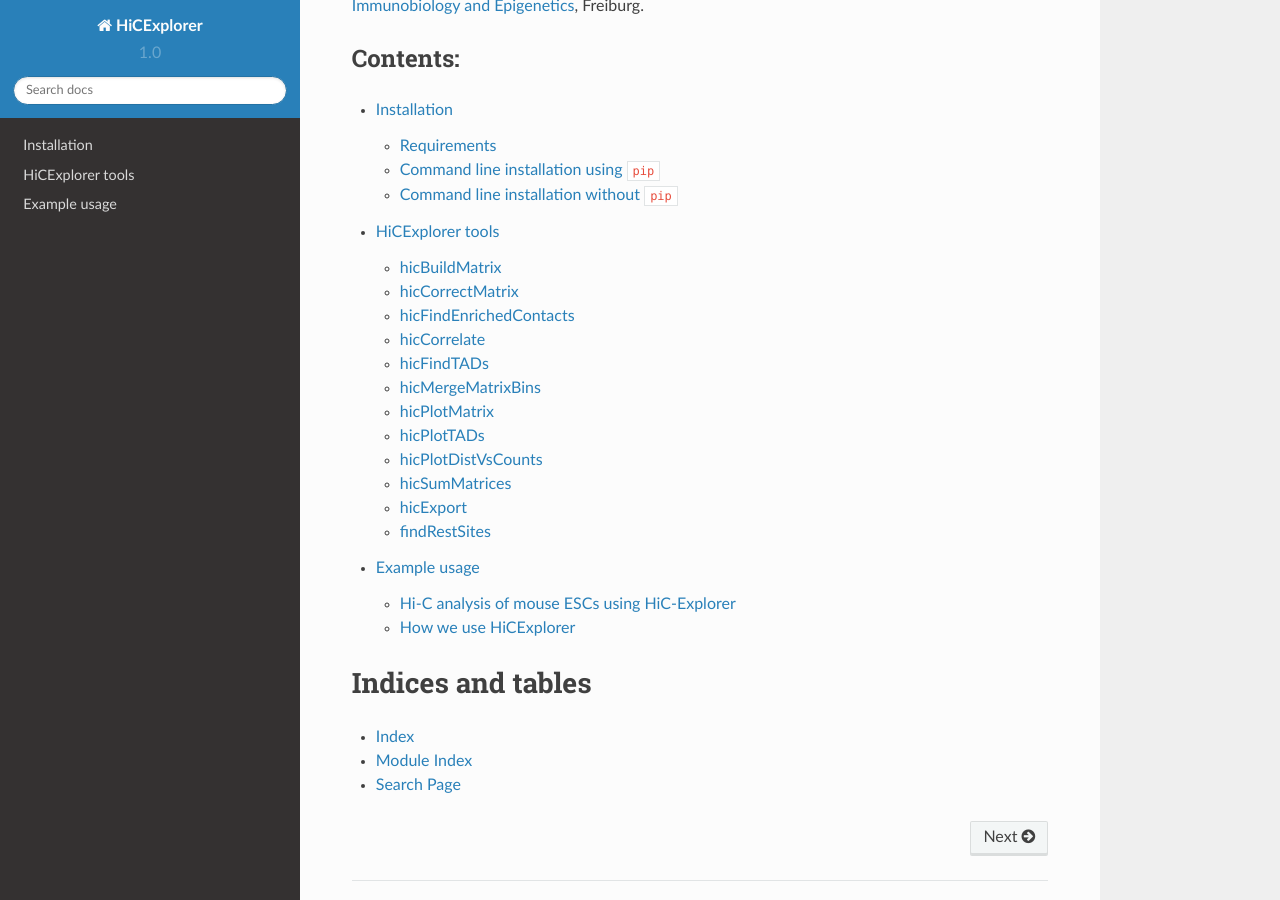
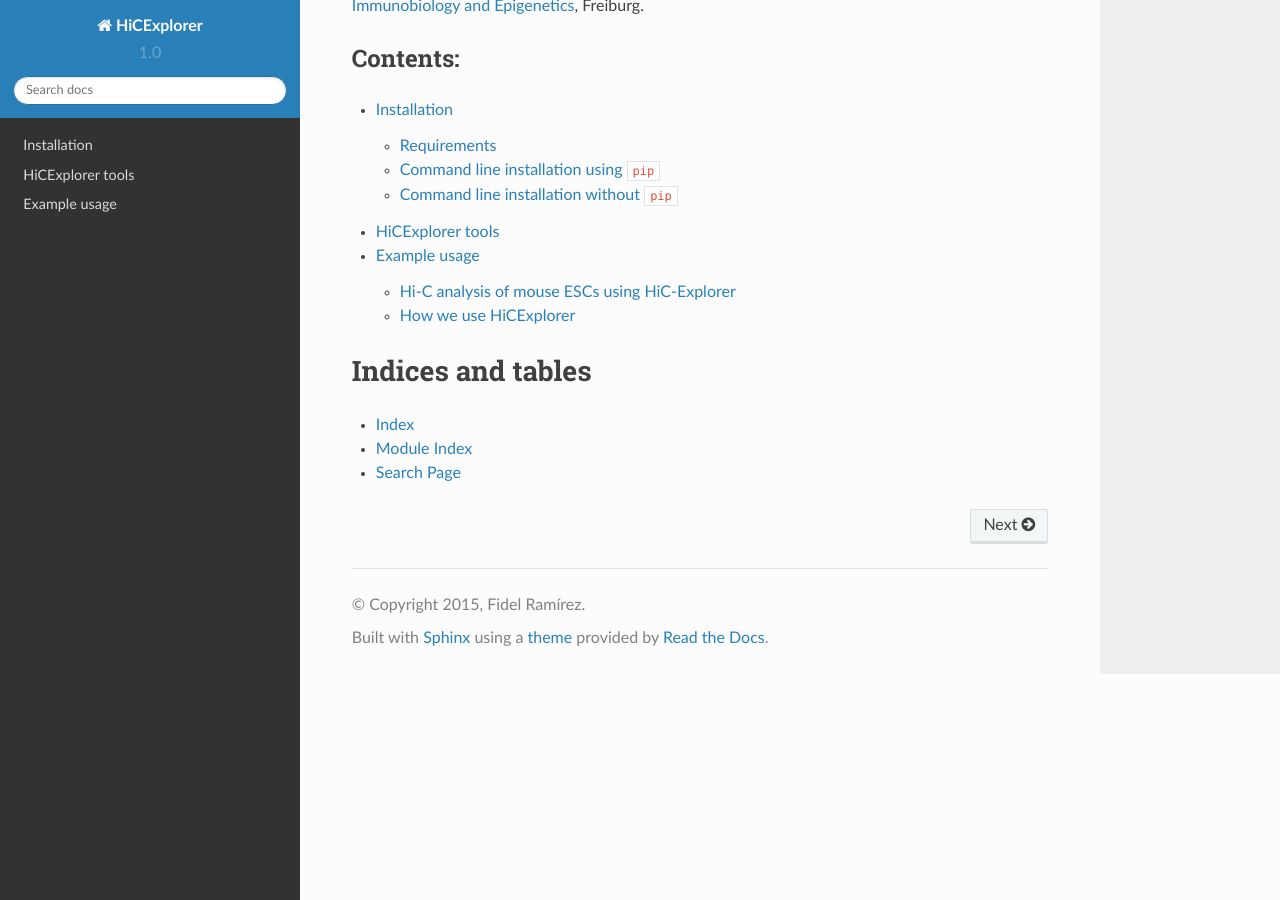
Before and after one commit to deeptools/HiCExplorer, a Sphinx documentation site: the page built from docs/index.rst, in a window 1280 px wide and 900 px high, scrolled down 1479 px. Built offline with Sphinx 7.4.7 and the Read the Docs theme 2.0.0, drawn with Linux system fonts in a browser that asks for light colours; pages that are not in the unit, such as notebooks, are missing from menus; the version number is read from the project's files by our own code.

Commit message:
removed old tool list

```diff
--- a/docs/content/list-of-tools.rst
+++ b/docs/content/list-of-tools.rst
@@ -1,21 +1,8 @@
 HiCExplorer tools
 =================
 
-.. toctree::
-   :maxdepth: 1
-
-   tools/hicBuildMatrix
-   tools/hicCorrectMatrix
-   tools/hicFindEnrichedContacts
-   tools/hicCorrelate
-   tools/hicFindTADs
-   tools/hicMergeMatrixBins
-   tools/hicPlotMatrix
-   tools/hicPlotTADs
-   tools/hicPlotDistVsCounts
-   tools/hicSumMatrices
-   tools/hicExport
-   tools/findRestSite
+   .. contents::
+       :local:
 
    +--------------------------------+------------------+-----------------------------------+---------------------------------------------+-----------------------------------------------------------------------------------+
    | tool                           | type             | input files                       | main output file(s)                         | application                                                                       |
```
